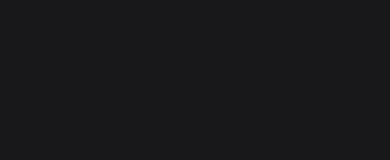
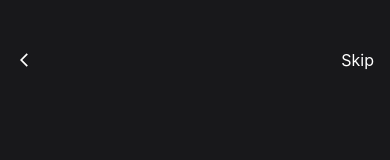
Before and after one commit to Staci082/Quiz-App, a React (Vite) app in the folder quiz-app/: page /questions in a window 390 px wide. Before the commit this address had no page. Shown: the top 160 px of the page. Built offline with nearby package versions, Linux system fonts and the light colour scheme.

Commit message:
homepage responsive

```diff
--- a/quiz-app/package.json
+++ b/quiz-app/package.json
@@ -12,6 +12,7 @@
   "dependencies": {
     "react": "^18.2.0",
     "react-dom": "^18.2.0",
+    "react-icons": "^4.11.0",
     "react-router-dom": "^6.16.0"
   },
   "devDependencies": {
--- a/quiz-app/src/App.jsx
+++ b/quiz-app/src/App.jsx
@@ -1,21 +1,33 @@
 import { Routes, Route } from "react-router-dom";
 import Homepage from "./pages/Homepage";
+import Questions from "./pages/Questions";
+import Results from "./pages/Results";
 
 const router = [
     {
         path: "/",
         element: <Homepage/>
-    }
+    },
+    {
+        path: "/questions",
+        element: <Questions/>
+    },
+    {
+        path: "/results",
+        element: <Results/>
+    },
    ]
 
 function App() {
     return (
         <>
+        <div className="flex justify-center min-h-full text-white text-center py-8 ">
             <Routes>
                 {router.map((item) => (
-                        <Route path={item.path} element={item.element} key={item.path} />
+                        <Route path={item.path} element={item.element} key={item.path}/>
                 ))}
             </Routes>
+            </div>
         </>
     );
 
--- a/quiz-app/src/pages/Homepage.jsx
+++ b/quiz-app/src/pages/Homepage.jsx
@@ -78,8 +78,8 @@ function Homepage() {
     // }, [categories]);
     return (
         <>
-            <section className="flex flex-col items-center text-center bg-zinc-900 text-white min-h-full">
-                <h1 className="text-5xl font-bold mt-8 mb-20">Quiz App</h1>
+            <section className="flex flex-col items-center  bg-zinc-900">
+                <h1 className="text-5xl font-bold mb-20">Quiz App</h1>
 
                 <main className="grid grid-cols-2 sm:grid-cols-4 gap-6">
                     {categories.map((item) => (
@@ -96,17 +96,17 @@ function Homepage() {
                 </main>
 
                 {showBottomElement && (
-                    <div className="fixed bottom-0 p-10 pt-5 bg-gradient-to-bl from-lime-400 to-lime-600 border-lime-700 flex flex-col gap-5 rounded-t-xl">
+                    <div className="fixed bottom-0 p-10 pt-5 bg-gradient-to-bl from-lime-400 to-lime-600 border-lime-700 flex flex-col items-center gap-5 rounded-t-3xl lg:max-w-[35%] md:max-w-[50%] w-full">
                         <button onClick={closeBottomElement} className="flex justify-center items-center">
                             <div className="self-center w-10 cursor-pointer h-1 bg-gray-300 rounded-xl mb-7"></div>
                         </button>
                         <b>Choose the level</b>
-                        <div className="flex gap-4">
+                        <div className="flex gap-4 justify-center">
                             <button className="border-solid border-2 border-white py-1 px-4 rounded-3xl">Easy</button>
                             <button className="border-solid border-2 border-white py-1 px-4 rounded-3xl">Medium</button>
                             <button className="border-solid border-2 border-white py-1 px-4 rounded-3xl">Hard</button>
                         </div>
-                        <button className="bg-white text-lime-600 py-2 rounded-xl">Play</button>
+                        <button className="bg-white text-lime-600 py-2 rounded-xl max-w-[500px] min-w-[300px]">Play</button>
                     </div>
                 )}
             </section>
--- /dev/null
+++ b/quiz-app/src/pages/Questions.jsx
@@ -0,0 +1,14 @@
+import { MdOutlineArrowBackIosNew } from "react-icons/md";
+
+function Questions() {
+  return (
+    <section className=" md:w-1/2 w-full gb-lime-200 min-h-screen">
+        <header className="flex justify-between p-4">
+            <button><MdOutlineArrowBackIosNew/></button>
+            <button >Skip</button>
+        </header>
+    </section>
+  )
+}
+
+export default Questions
--- /dev/null
+++ b/quiz-app/src/pages/Results.jsx
@@ -0,0 +1,9 @@
+import React from 'react'
+
+function Results() {
+  return (
+    <div>Results</div>
+  )
+}
+
+export default Results
```
Also changed, not shown: 1 other file (tests, documents, lock files or other folders).
